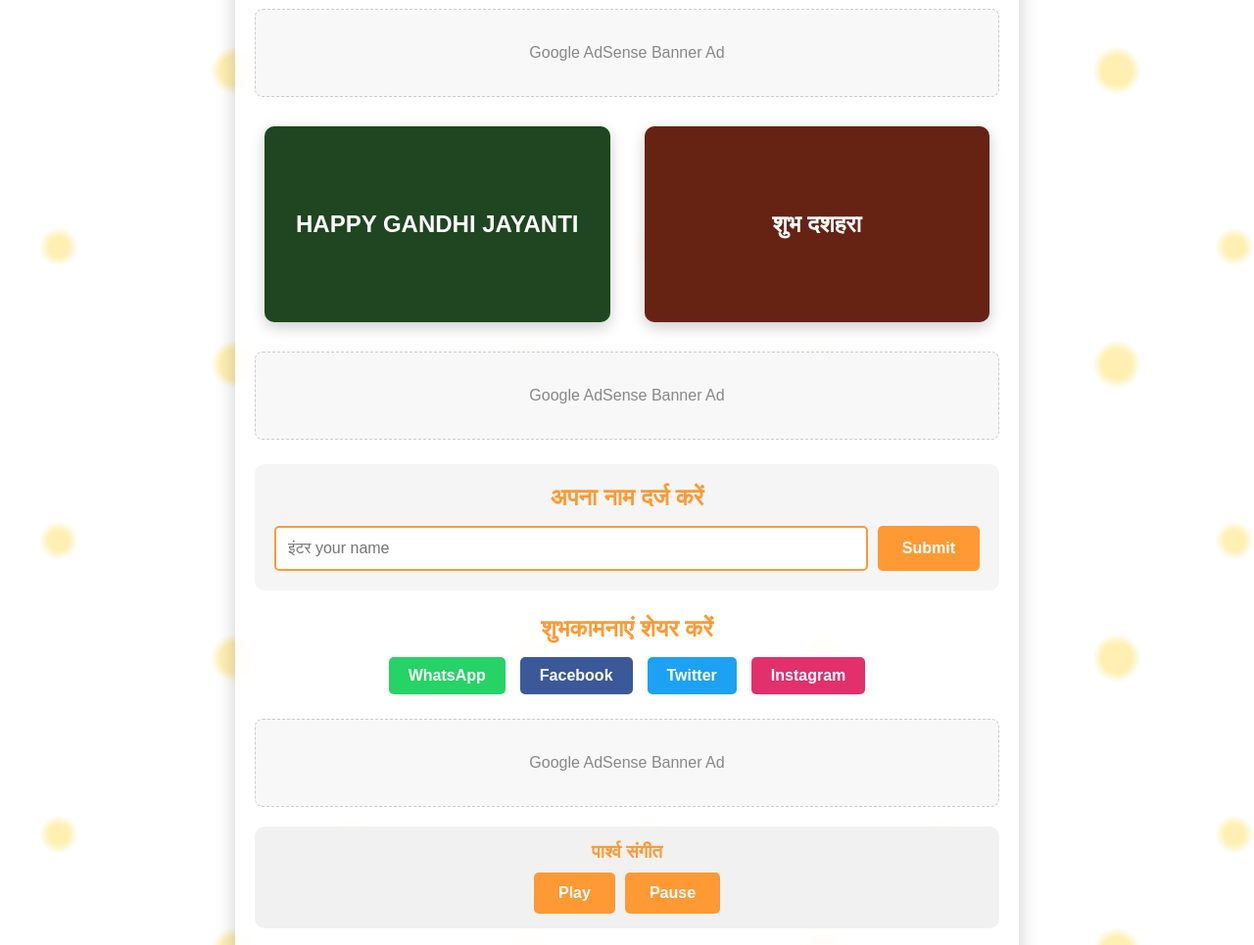
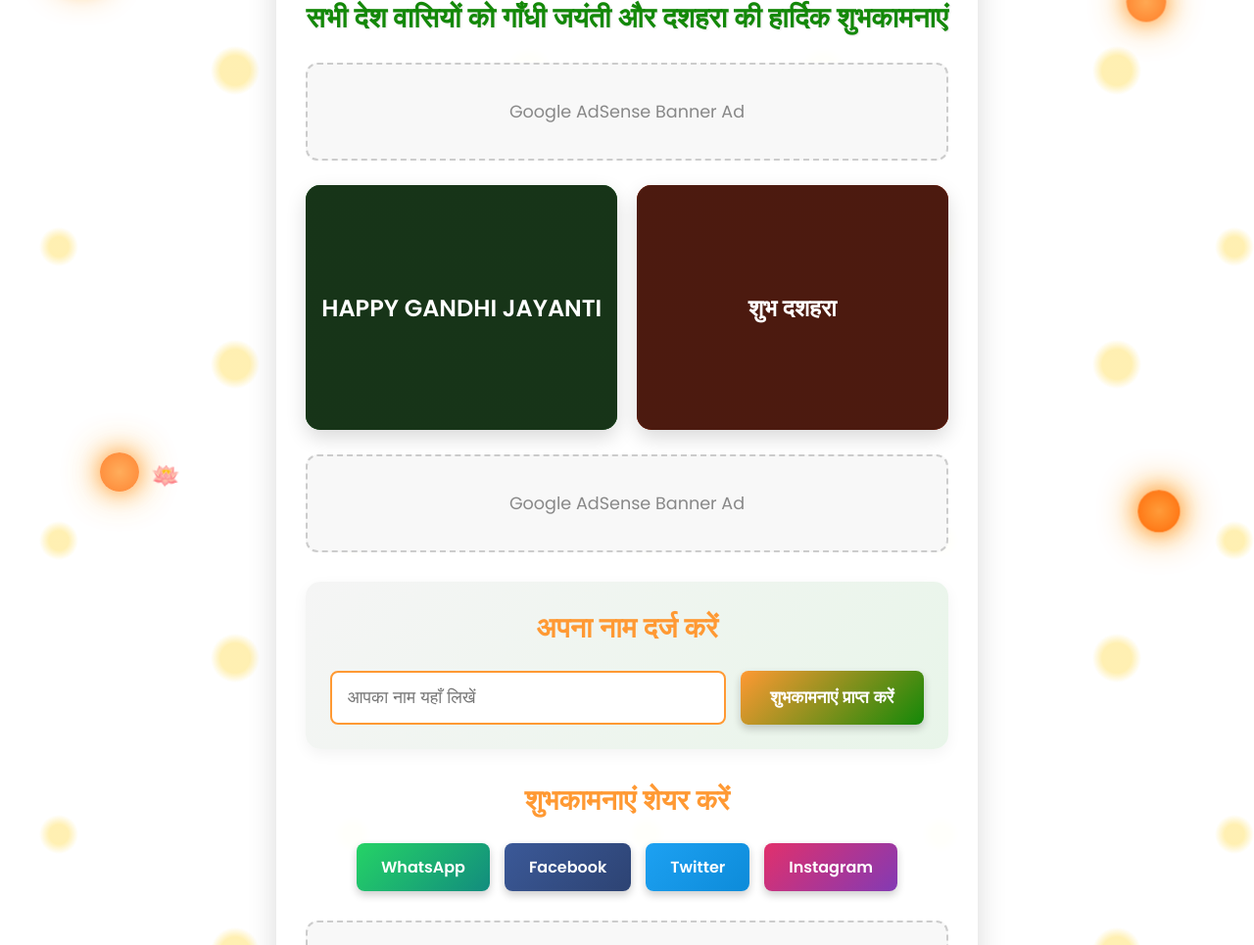
Before and after one commit to cointakcom/festival-wishes, a plain HTML site: page index.html in a window 1280 px wide. Shown: the part 138-1103 px from the top of the page at 98% size. Drawn offline with Linux system fonts and the light colour scheme.

Commit message:
Update index.html

```diff
--- a/index.html
+++ b/index.html
@@ -4,62 +4,87 @@
     <meta charset="UTF-8">
     <meta name="viewport" content="width=device-width, initial-scale=1.0">
     <title>गाँधी जयंती और दशहरा शुभकामनाएं</title>
+    <link href="https://fonts.googleapis.com/css2?family=Hind+Siliguri:wght@400;600;700&family=Poppins:wght@300;400;500;600&display=swap" rel="stylesheet">
     <style>
         * {
             margin: 0;
             padding: 0;
             box-sizing: border-box;
-            font-family: 'Arial', sans-serif;
         }
 
         body {
-            background: linear-gradient(to bottom, #ff9933, #ffffff, #138808);
+            background: linear-gradient(135deg, #ff9933 0%, #ffffff 50%, #138808 100%);
             color: #333;
             min-height: 100vh;
             padding: 20px;
             text-align: center;
+            font-family: 'Poppins', sans-serif;
             background-image:
                 radial-gradient(circle at 20% 30%, rgba(255, 204, 0, 0.3) 10px, transparent 20px),
                 radial-gradient(circle at 80% 70%, rgba(255, 204, 0, 0.3) 15px, transparent 25px);
             background-size: 300px 300px;
+            display: flex;
+            flex-direction: column;
+            align-items: center;
+            justify-content: center;
         }
 
         .container {
-            max-width: 800px;
+            max-width: 900px;
             margin: 0 auto;
             background-color: rgba(255, 255, 255, 0.95);
-            border-radius: 15px;
-            padding: 20px;
-            box-shadow: 0 0 20px rgba(0, 0, 0, 0.2);
+            border-radius: 20px;
+            padding: 30px;
+            box-shadow: 0 10px 30px rgba(0, 0, 0, 0.15);
+            position: relative;
+            overflow: hidden;
+        }
+
+        .container::before {
+            content: "";
+            position: absolute;
+            top: 0;
+            left: 0;
+            right: 0;
+            height: 5px;
+            background: linear-gradient(90deg, #ff9933, #ffffff, #138808);
         }
 
         header {
-            margin-bottom: 20px;
+            margin-bottom: 25px;
+            position: relative;
         }
 
         h1 {
             color: #ff9933;
-            font-size: 2.2rem;
-            margin-bottom: 10px;
-            text-shadow: 2px 2px 4px rgba(0, 0, 0, 0.2);
+            font-size: 2.8rem;
+            margin-bottom: 15px;
+            text-shadow: 2px 2px 4px rgba(0, 0, 0, 0.1);
+            font-family: 'Hind Siliguri', sans-serif;
+            background: linear-gradient(45deg, #ff9933, #138808);
+            -webkit-background-clip: text;
+            -webkit-text-fill-color: transparent;
+            font-weight: 700;
         }
 
         .greeting {
-            font-size: 1.6rem;
+            font-size: 1.8rem;
             color: #138808;
-            margin-bottom: 20px;
-            font-weight: bold;
+            margin-bottom: 25px;
+            font-weight: 600;
             line-height: 1.4;
+            text-shadow: 1px 1px 2px rgba(0,0,0,0.1);
+            font-family: 'Hind Siliguri', sans-serif;
         }
 
         .ad-container {
             width: 100%;
-            margin: 15px 0;
-            padding: 10px;
+            margin: 20px 0;
+            padding: 15px;
             background: #f8f8f8;
-            border-radius: 8px;
-            border: 1px dashed #ccc;
-            min-height: 90px;
+            border-radius: 12px;
+            border: 2px dashed #ccc;
+            min-height: 100px;
             display: flex;
             justify-content: center;
             align-items: center;
@@ -67,28 +92,40 @@
 
         .ad-container p {
             color: #888;
+            font-size: 1.1rem;
         }
 
         .images-container {
             display: flex;
             justify-content: space-around;
             flex-wrap: wrap;
-            margin: 20px 0;
-            gap: 15px;
+            margin: 25px 0;
+            gap: 20px;
         }
 
         .festival-image {
             flex: 1;
             min-width: 280px;
-            margin: 10px;
-            border-radius: 10px;
-            box-shadow: 0 5px 15px rgba(0, 0, 0, 0.2);
+            max-width: 400px;
+            border-radius: 15px;
+            box-shadow: 0 8px 20px rgba(0, 0, 0, 0.15);
             overflow: hidden;
-            position: relative;
+            transition: transform 0.3s ease;
         }
 
-        .festival-image div {
-            height: 200px;
+        .festival-image:hover {
+            transform: translateY(-5px);
+        }
+
+        .festival-image img {
+            width: 100%;
+            height: 250px;
+            object-fit: cover;
+            display: block;
+        }
+
+        .image-placeholder {
+            height: 250px;
             display: flex;
             justify-content: center;
             align-items: center;
@@ -100,77 +137,103 @@
         }
 
         .gandhi {
-            background: linear-gradient(rgba(0,0,0,0.6), rgba(0,0,0,0.6)), #4CAF50;
+            background: linear-gradient(rgba(0,0,0,0.7), rgba(0,0,0,0.7)), #4CAF50;
         }
 
         .dussehra {
-            background: linear-gradient(rgba(0,0,0,0.6), rgba(0,0,0,0.6)), #FF5733;
+            background: linear-gradient(rgba(0,0,0,0.7), rgba(0,0,0,0.7)), #FF5733;
         }
 
         .name-form {
-            margin: 25px 0;
-            padding: 20px;
-            background: #f5f5f5;
-            border-radius: 10px;
+            margin: 30px 0;
+            padding: 25px;
+            background: linear-gradient(135deg, #f5f5f5 0%, #e8f5e9 100%);
+            border-radius: 15px;
+            box-shadow: 0 5px 15px rgba(0,0,0,0.05);
         }
 
         .name-form h2 {
-            margin-bottom: 15px;
+            margin-bottom: 20px;
             color: #ff9933;
+            font-size: 1.8rem;
+            font-family: 'Hind Siliguri', sans-serif;
         }
 
         .input-group {
             display: flex;
             flex-wrap: wrap;
             justify-content: center;
-            gap: 10px;
+            gap: 15px;
+            margin-top: 20px;
         }
 
         input[type="text"] {
             flex: 1;
-            min-width: 250px;
-            padding: 12px;
+            min-width: 280px;
+            padding: 15px;
             border: 2px solid #ff9933;
-            border-radius: 5px;
-            font-size: 1rem;
+            border-radius: 8px;
+            font-size: 1.1rem;
+            outline: none;
+            transition: border-color 0.3s;
+        }
+
+        input[type="text"]:focus {
+            border-color: #138808;
+            box-shadow: 0 0 0 3px rgba(19, 136, 8, 0.2);
         }
 
         button {
-            background: #ff9933;
+            background: linear-gradient(135deg, #ff9933 0%, #138808 100%);
             color: white;
             border: none;
-            padding: 12px 25px;
-            border-radius: 5px;
+            padding: 15px 30px;
+            border-radius: 8px;
             cursor: pointer;
-            font-size: 1rem;
-            font-weight: bold;
-            transition: background 0.3s;
+            font-size: 1.1rem;
+            font-weight: 600;
+            transition: transform 0.3s, box-shadow 0.3s;
+            box-shadow: 0 4px 8px rgba(0,0,0,0.2);
         }
 
         button:hover {
-            background: #e0892a;
+            transform: translateY(-3px);
+            box-shadow: 0 6px 12px rgba(0,0,0,0.25);
         }
 
         .result {
-            margin: 20px 0;
-            padding: 15px;
-            background: #e8f5e9;
-            border-radius: 10px;
+            margin: 25px 0;
+            padding: 20px;
+            background: linear-gradient(135deg, #e8f5e9 0%, #f1f8e9 100%);
+            border-radius: 15px;
             display: none;
+            box-shadow: 0 5px 15px rgba(0,0,0,0.05);
+            border-left: 5px solid #138808;
         }
 
         .result h3 {
             color: #138808;
-            margin-bottom: 10px;
+            margin-bottom: 15px;
+            font-size: 1.6rem;
+            font-family: 'Hind Siliguri', sans-serif;
+        }
+
+        #wishText {
+            font-size: 1.3rem;
+            color: #333;
+            line-height: 1.6;
+            font-weight: 500;
         }
 
         .social-share {
-            margin: 25px 0;
+            margin: 30px 0;
         }
 
         .social-share h2 {
-            margin-bottom: 15px;
+            margin-bottom: 20px;
             color: #ff9933;
+            font-size: 1.8rem;
+            font-family: 'Hind Siliguri', sans-serif;
         }
 
         .share-buttons {
@@ -184,56 +247,51 @@
             display: flex;
             align-items: center;
             justify-content: center;
-            padding: 10px 20px;
-            border-radius: 5px;
+            padding: 12px 25px;
+            border-radius: 8px;
             color: white;
-            font-weight: bold;
+            font-weight: 600;
             cursor: pointer;
-            transition: transform 0.3s;
+            transition: transform 0.3s, box-shadow 0.3s;
             text-decoration: none;
+            box-shadow: 0 4px 8px rgba(0,0,0,0.2);
         }
 
         .share-button:hover {
-            transform: scale(1.05);
+            transform: translateY(-3px);
+            box-shadow: 0 6px 12px rgba(0,0,0,0.25);
         }
 
-        .whatsapp { background: #25D366; }
-        .facebook { background: #3b5998; }
-        .twitter { background: #1DA1F2; }
-        .instagram { background: #E1306C; }
+        .whatsapp { background: linear-gradient(135deg, #25D366 0%, #128C7E 100%); }
+        .facebook { background: linear-gradient(135deg, #3b5998 0%, #2d4373 100%); }
+        .twitter { background: linear-gradient(135deg, #1DA1F2 0%, #0d8bd9 100%); }
+        .instagram { background: linear-gradient(135deg, #E1306C 0%, #833AB4 100%); }
 
-        .music-player {
+        .music-info {
             margin-top: 20px;
             padding: 15px;
             background: #f1f1f1;
             border-radius: 10px;
-        }
-
-        .music-player h3 {
-            margin-bottom: 10px;
-            color: #ff9933;
-        }
-
-        .audio-controls {
-            display: flex;
-            justify-content: center;
-            align-items: center;
-            gap: 10px;
+            font-size: 0.9rem;
+            color: #666;
         }
 
         footer {
-            margin-top: 30px;
+            margin-top: 40px;
             color: #777;
-            font-size: 0.9rem;
+            font-size: 1rem;
+            padding: 15px;
+            border-top: 1px solid #eee;
+            width: 100%;
         }
 
-        @media (max-width: 600px) {
+        @media (max-width: 768px) {
             h1 {
-                font-size: 1.8rem;
+                font-size: 2.2rem;
             }
 
             .greeting {
-                font-size: 1.3rem;
+                font-size: 1.5rem;
             }
 
             .festival-image {
@@ -251,10 +309,77 @@
             .share-buttons {
                 flex-direction: column;
             }
+
+            .share-button {
+                width: 100%;
+            }
+        }
+
+        /* Decorative elements */
+        .diya {
+            position: absolute;
+            width: 40px;
+            height: 40px;
+            background: radial-gradient(#ff9933, #ff6600);
+            border-radius: 50%;
+            box-shadow: 0 0 20px #ff9933, 0 0 40px #ff9900;
+            z-index: -1;
+        }
+
+        .diya-1 {
+            top: 10%;
+            left: 5%;
+            animation: flicker 3s infinite alternate;
+        }
+
+        .diya-2 {
+            top: 15%;
+            right: 7%;
+            animation: flicker 4s infinite alternate;
+        }
+
+        .diya-3 {
+            bottom: 20%;
+            left: 8%;
+            animation: flicker 5s infinite alternate;
+        }
+
+        .diya-4 {
+            bottom: 15%;
+            right: 6%;
+            animation: flicker 3.5s infinite alternate;
+        }
+
+        @keyframes flicker {
+            0%, 100% { opacity: 0.8; transform: scale(1); }
+            50% { opacity: 1; transform: scale(1.1); }
+        }
+
+        .flower {
+            position: absolute;
+            font-size: 24px;
+            color: #ff9933;
+            z-index: -1;
+        }
+
+        .flower-1 { top: 12%; right: 12%; animation: float 8s infinite ease-in-out; }
+        .flower-2 { bottom: 18%; left: 12%; animation: float 10s infinite ease-in-out; }
+
+        @keyframes float {
+            0%, 100% { transform: translateY(0) rotate(0deg); }
+            50% { transform: translateY(-15px) rotate(5deg); }
         }
     </style>
 </head>
 <body>
+    <div class="diya diya-1"></div>
+    <div class="diya diya-2"></div>
+    <div class="diya diya-3"></div>
+    <div class="diya diya-4"></div>
+
+    <div class="flower flower-1">🌸</div>
+    <div class="flower flower-2">🪷</div>
+
     <div class="container">
         <header>
             <h1>गाँधी जयंती और दशहरा</h1>
@@ -269,10 +394,10 @@
 
         <div class="images-container">
             <div class="festival-image">
-                <div class="gandhi">HAPPY GANDHI JAYANTI</div>
+                <img src="gandhi.jpg" alt="Gandhi Jayanti" onerror="this.style.display='none'; this.parentElement.classList.add('gandhi'); this.parentElement.innerHTML='<div class=\'image-placeholder gandhi\'>HAPPY GANDHI JAYANTI</div>'">
             </div>
             <div class="festival-image">
-                <div class="dussehra">शुभ दशहरा</div>
+                <img src="dussehra.jpg" alt="Dussehra" onerror="this.style.display='none'; this.parentElement.classList.add('dussehra'); this.parentElement.innerHTML='<div class=\'image-placeholder dussehra\'>शुभ दशहरा</div>'">
             </div>
         </div>
 
@@ -285,8 +410,8 @@
         <div class="name-form">
             <h2>अपना नाम दर्ज करें</h2>
             <div class="input-group">
-                <input type="text" id="userName" placeholder="इंटर your name">
-                <button onclick="generateWish()">Submit</button>
+                <input type="text" id="userName" placeholder="आपका नाम यहाँ लिखें">
+                <button onclick="generateWish()">शुभकामनाएं प्राप्त करें</button>
             </div>
         </div>
 
@@ -311,23 +436,18 @@
             <p>Google AdSense Banner Ad</p>
         </div>
 
-        <div class="music-player">
-            <h3>पार्श्व संगीत</h3>
-            <div class="audio-controls">
-                <button onclick="playMusic()">Play</button>
-                <button onclick="pauseMusic()">Pause</button>
-            </div>
-            <audio id="backgroundMusic" loop>
-                <!-- Replace with your actual music file path -->
-                <source src="https://assets.mixkit.co/music/preview/mixkit-happy-times-158.mp3" type="audio/mpeg">
-                Your browser does not support the audio element.
-            </audio>
+        <div class="music-info">
+            पार्श्व संगीत: "फ़ेस्टिवल म्यूजिक" (स्वचालित रूप से चल रहा है)
         </div>
 
         <footer>
-            <p>© 2023 गाँधी जयंती और दशहरा शुभकामनाएं</p>
+            <p>© 2023 गाँधी जयंती और दशहरा शुभकामनाएं | सभी अधिकार सुरक्षित</p>
         </footer>
     </div>
+
+    <audio id="backgroundMusic" autoplay loop>
+        <source src="festival-music.mp3" type="audio/mpeg">
+    </audio>
 
     <script>
         // Initialize social sharing URLs
@@ -335,54 +455,8 @@
             const wishText = `${userName} की तरफ से सभी देश वासियों को गाँधी जयंती और दशहरा की हार्दिक शुभकामनाएं!`;
             const currentUrl = encodeURIComponent(window.location.href);
             const text = encodeURIComponent(wishText);
+            const shareText = encodeURIComponent(`${userName} ने आपको एक शुभकामना भेजी है! देखने के लिए लिंक पर क्लिक करें:`);
 
-            document.getElementById('whatsappShare').href = `https://api.whatsapp.com/send?text=${text}%20${currentUrl}`;
-            document.getElementById('facebookShare').href = `https://www.facebook.com/sharer/sharer.php?u=${currentUrl}&quote=${text}`;
-            document.getElementById('twitterShare').href = `https://twitter.com/intent/tweet?text=${text}&url=${currentUrl}`;
-            document.getElementById('instagramShare').href = `https://www.instagram.com/?url=${currentUrl}`;
-        }
-
-        function generateWish() {
-            const userName = document.getElementById('userName').value.trim();
-            if (userName === '') {
-                alert('कृपया अपना नाम दर्ज करें');
-                return;
-            }
-
-            const wishText = `${userName} की तरफ से सभी देश वासियों को गाँधी जयंती और दशहरा की हार्दिक शुभकामनाएं!`;
-            document.getElementById('wishText').textContent = wishText;
-            document.getElementById('wishResult').style.display = 'block';
-
-            // Update social sharing links with the user's name
-            updateSocialLinks(userName);
-        }
-
-        function playMusic() {
-            const audio = document.getElementById('backgroundMusic');
-            audio.play().catch(e => {
-                console.log('Audio play failed:', e);
-                alert('कृपया पेज को एक बार क्लिक करें संगीत चलाने के लिए');
-            });
-        }
-
-        function pauseMusic() {
-            document.getElementById('backgroundMusic').pause();
-        }
-
-        // Enable audio playback on user interaction
-        document.body.addEventListener('click', function() {
-            const audio = document.getElementById('backgroundMusic');
-            if (audio.paused) {
-                // Don't autoplay, but enable playback for future calls
-                audio.play().then(() => {
-                    audio.pause();
-                    audio.currentTime = 0;
-                }).catch(e => console.log('Audio initialization failed:', e));
-            }
-        });
-
-        // Initialize with empty user name
-        updateSocialLinks('');
-    </script>
-</body>
-</html>
+            document.getElementById('whatsappShare').href = `https://api.whatsapp.com/send?text=${shareText}%20${currentUrl}`;
+            document.getElementById('facebookShare').href = `https://www.facebook.com/sharer/sharer.php?u=${currentUrl}&quote=${shareText}`;
+            document.getElementById('twitterShare').href = `https://twitter.com
```
